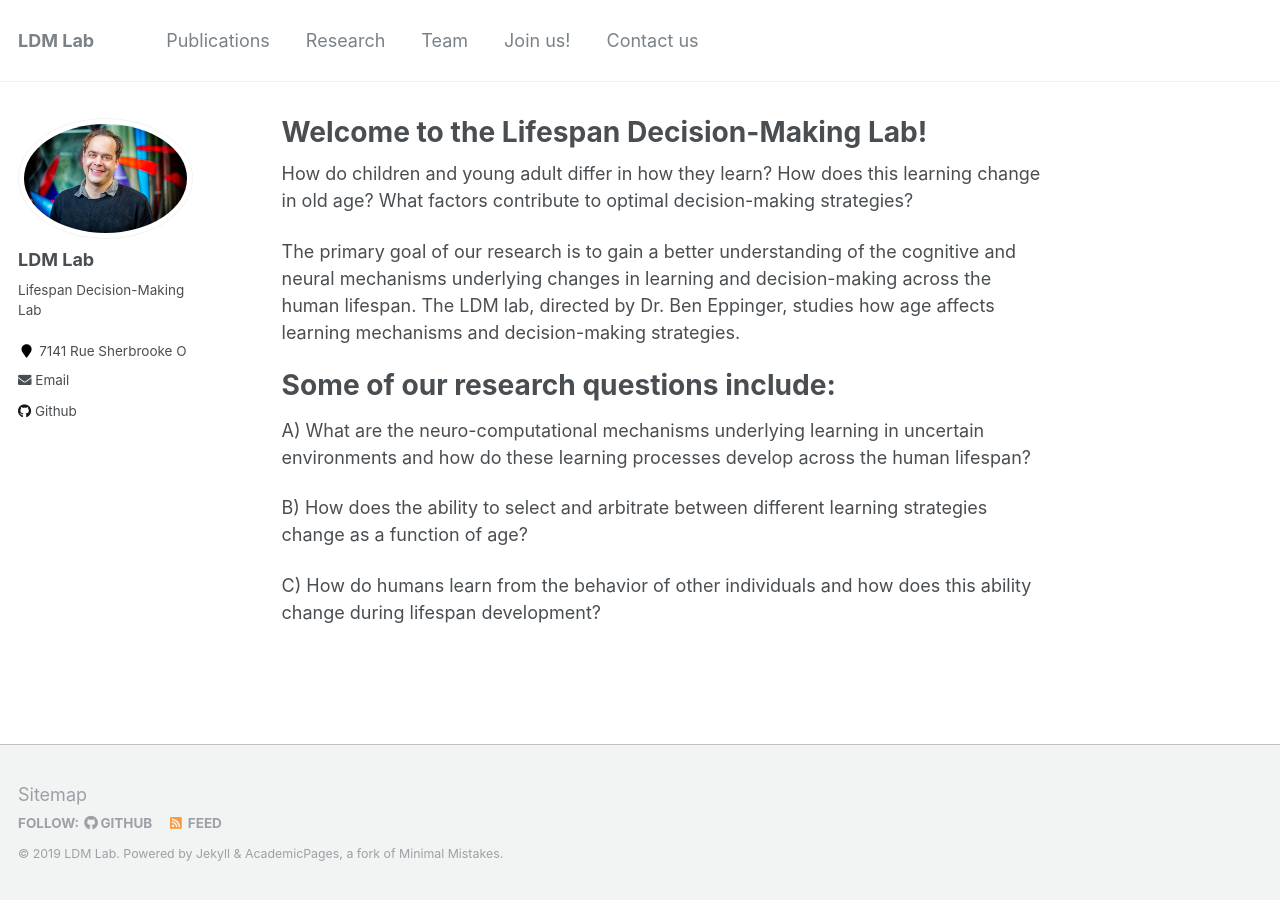
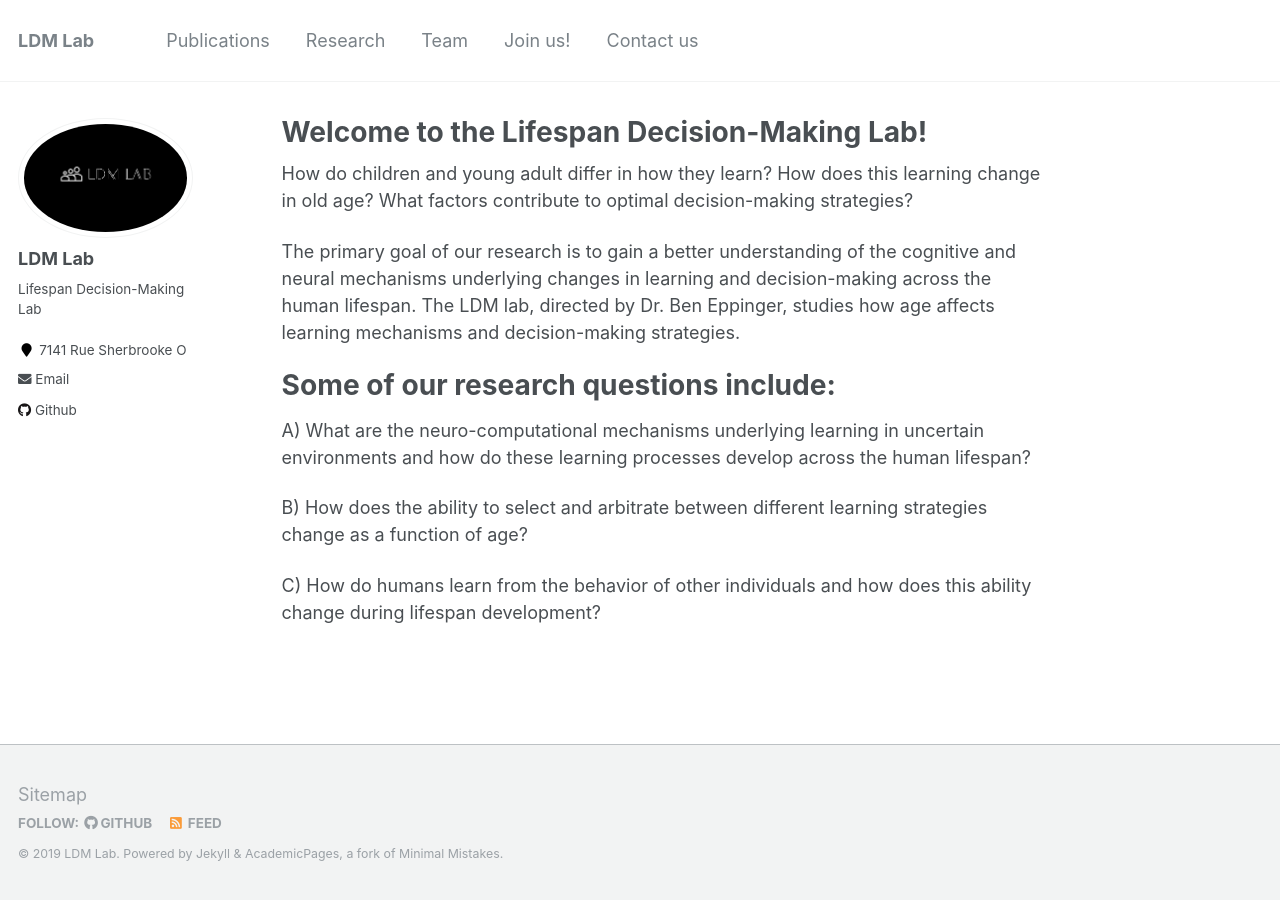
Before and after one commit to seandamiandevine/LDMLab.github.io, a Jekyll site: the page built from _pages/about.md, in a window 1280 px wide. Built offline with Jekyll 4.4.1, drawn with Linux system fonts in a browser that asks for light colours.

Commit message:
Update _config.yml

```diff
--- a/_config.yml
+++ b/_config.yml
@@ -81,7 +81,7 @@ analytics:
 # Site Author
 author:
   name             : "LDM Lab"
-  avatar           : "ben.jpeg"
+  avatar           : "logo_placeholder.png"
   bio              : "Lifespan Decision-Making Lab"
   location         : "7141 Rue Sherbrooke O"
   employer         :
```
